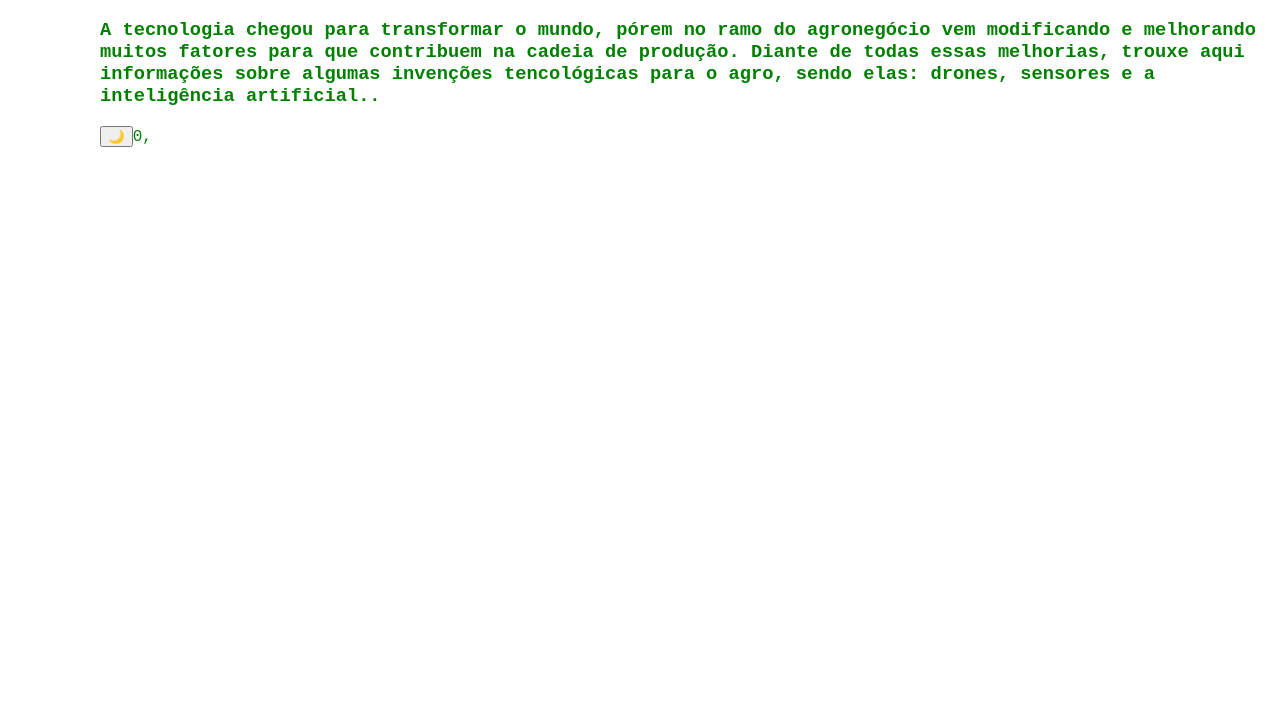
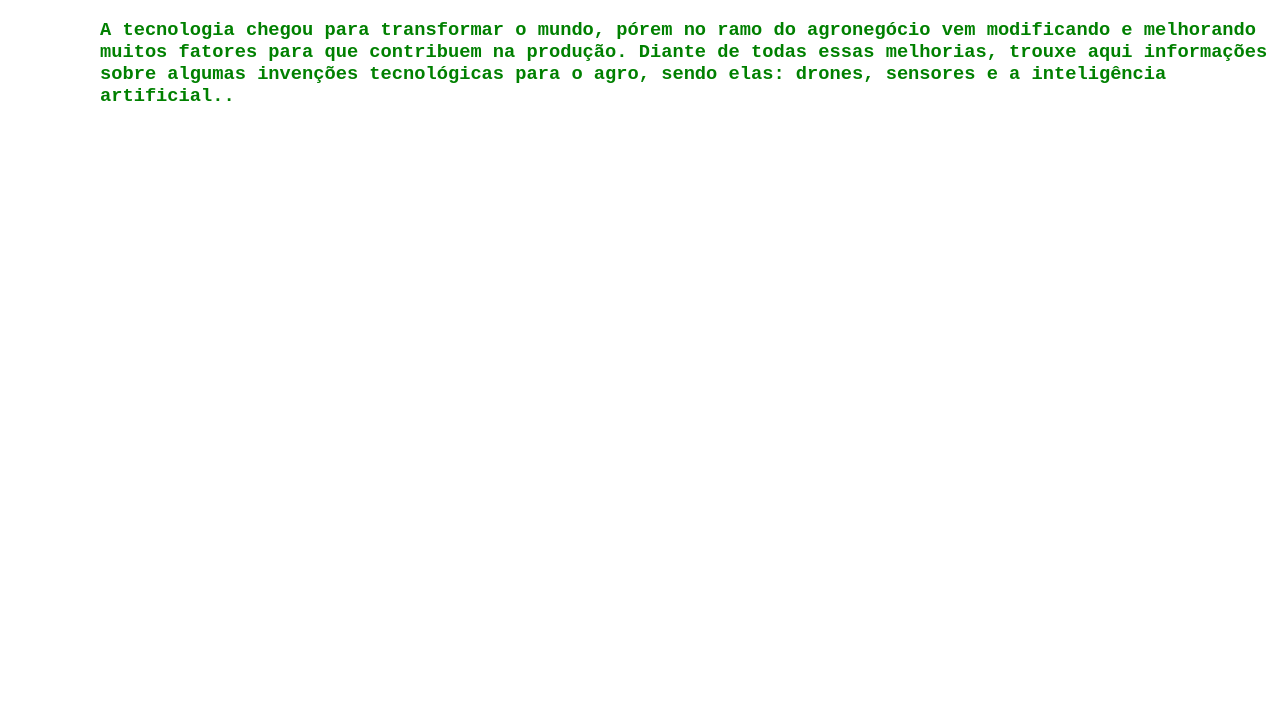
Before and after one commit to dossantosmiguel-sudo/agrinho2026, a plain HTML site: page index.html in a window 1280 px wide. Shown: the part 91-800 px from the top of the page. Drawn offline with Linux system fonts and the light colour scheme.

Commit message:
continuando

```diff
--- a/index.html
+++ b/index.html
@@ -13,8 +13,8 @@
         <div class="gueguel">
             <h3>Tecnologia transformando o agro</h3>
         </div>
-<h3>A tecnologia chegou para transformar o mundo, pórem no ramo do agronegócio vem modificando e melhorando muitos fatores para que contribuem na cadeia de produção. Diante de todas essas melhorias, trouxe aqui informações sobre algumas invenções tencológicas para o agro, sendo elas: drones, sensores e a inteligência artificial..</h3>
-  <button id="btn-dark" aria-label="Alternar modo escuro" title="Modo escuro">🌙</button>0,
+<h3>A tecnologia chegou para transformar o mundo, pórem no ramo do agronegócio vem modificando e melhorando muitos fatores para que contribuem na produção. Diante de todas essas melhorias, trouxe aqui informações sobre algumas invenções tecnológicas para o agro, sendo elas: drones, sensores e a inteligência artificial..</h3>
+
     </div>
  </main>
 
```
